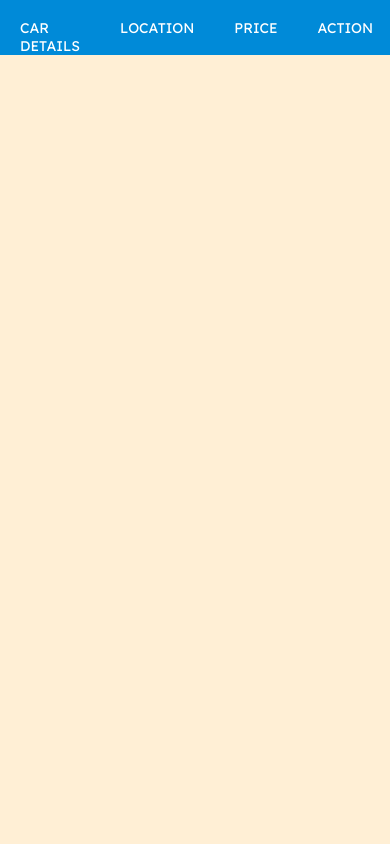
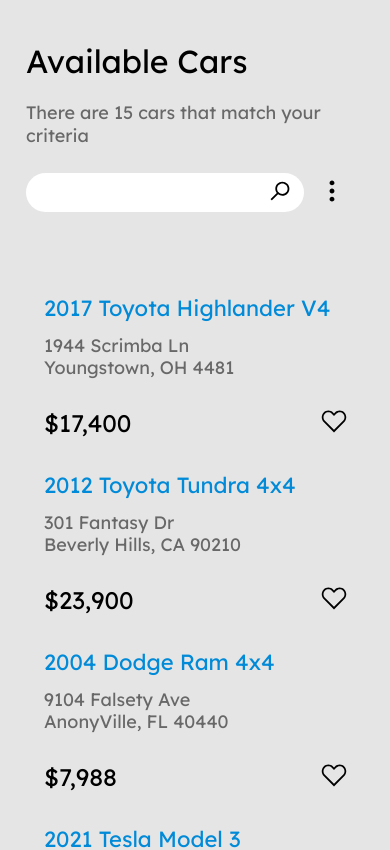
Before and after one commit to codexshell/car-listings, a SvelteKit app: page / in a window 390 px wide. Shown: the top 850 px of the page. Built offline with nearby package versions, Linux system fonts and the light colour scheme.

Commit message:
style: complete mobile layout

```diff
--- a/src/lib/components/CarEntry.svelte
+++ b/src/lib/components/CarEntry.svelte
@@ -9,7 +9,7 @@
 	export let city = 'City';
 	export let state = 'State';
 	export let zip = '00000';
-	export let price = 'Car price';
+	export let price = '9999';
 
 	let isFavorite = false;
 	const formattedPrice = new Intl.NumberFormat('en-US', {
@@ -49,7 +49,6 @@
 
 <style>
 	.container {
-		min-width: 38.2rem;
 		height: 17.7rem;
 		border-radius: 0.6rem;
 		padding-top: 1.5rem;
--- a/src/lib/components/SearchInput.svelte
+++ b/src/lib/components/SearchInput.svelte
@@ -5,16 +5,23 @@
 	import threeDots from '$lib/images/three-dots.svg';
 
 	export let filterOptions = [];
+	export let top = '0';
 
+	const topRem = `${top / 10}rem`;
 	let showModal = false;
+
 	const toggleModal = () => {
 		showModal = !showModal;
 	};
+	const hideModal = () => {
+		showModal = false;
+	};
 </script>
 
-<div class="container">
+<div style="--top: {topRem}" class="container">
 	<div class="input-wrapper">
-		<input type="text" /> <button class="search-btn"><img src={search} alt="" /></button>
+		<input type="text" />
+		<button on:click={hideModal} class="search-btn"><img src={search} alt="" /></button>
 	</div>
 	<button on:click={toggleModal} class="menu-btn">
 		<img src={threeDots} alt="menu" />
@@ -43,10 +50,10 @@
 <style>
 	.container {
 		display: flex;
-		justify-content: space-between;
 		align-items: center;
 		gap: 1.5rem;
 		position: relative;
+		margin-top: var(--top);
 	}
 
 	.input-wrapper {
@@ -89,9 +96,9 @@
 		background-color: white;
 		position: absolute;
 		top: 0;
-		right: 0;
+		left: 0;
 		margin-top: 5rem;
-		margin-right: 5rem;
+		margin-left: 1rem;
 		box-shadow: 1.1rem 1.8rem 5.4rem rgba(0, 0, 0, 0.11);
 		border-radius: 0.6rem;
 		padding: 3rem;
@@ -115,5 +122,6 @@
 
 	label {
 		font-size: 1.8rem;
+		cursor: pointer;
 	}
 </style>
--- a/src/lib/components/Text.svelte
+++ b/src/lib/components/Text.svelte
@@ -1,16 +1,19 @@
 <script>
 	export let label = 'Label';
 	export let variant = '';
+	export let top = 0;
+
+	let topRem = `${top / 10}rem`;
 </script>
 
 {#if variant === 'h1'}
-	<h1>{label}</h1>
+	<h1 style="--top: {topRem}">{label}</h1>
 {:else if variant === 'h2'}
-	<h2>{label}</h2>
+	<h2 style="--top: {topRem}">{label}</h2>
 {:else if variant === 'p'}
-	<p>{label}</p>
+	<p style="--top: {topRem}">{label}</p>
 {:else if variant === 'price'}
-	<span class="price">{label}</span>
+	<span style="--top: {topRem}" class="price">{label}</span>
 {/if}
 
 <style>
@@ -18,6 +21,7 @@
 		font-weight: 400;
 		font-size: 3.2rem;
 		line-height: 4rem;
+		margin-top: var(--top);
 	}
 
 	h2 {
@@ -25,6 +29,7 @@
 		font-size: 2.2rem;
 		line-height: 2.75rem;
 		color: #008ad8;
+		margin-top: var(--top);
 	}
 
 	p {
@@ -32,14 +37,13 @@
 		font-size: 1.8rem;
 		line-height: 2.25rem;
 		color: #686868;
+		margin-top: var(--top);
 	}
 
 	.price {
 		font-weight: 400;
 		font-size: 2.4rem;
 		line-height: 3rem;
-	}
-
-	@media only screen and (min-width: 1280px) {
+		margin-top: var(--top);
 	}
 </style>
--- a/src/routes/+page.svelte
+++ b/src/routes/+page.svelte
@@ -1,20 +1,89 @@
 <script>
-	// import Text from '$lib/components/Text.svelte';
-	// import SearchInput from '$lib/components/SearchInput.svelte';
-	// import CarEntry from '$lib/components/CarEntry.svelte';
-	import TableHeader from '$lib/components/TableHeader.svelte';
+	import Text from '$lib/components/Text.svelte';
+	import SearchInput from '$lib/components/SearchInput.svelte';
+	import CarEntry from '$lib/components/CarEntry.svelte';
+	// import TableHeader from '$lib/components/TableHeader.svelte';
 
-	// const filterOptions = ['New cars', 'Used cars', 'Dealership', 'For sale by owner'];
-	const tableHeaders = ['Car details', 'Location', 'Price', 'Action'];
+	const filterOptions = ['New cars', 'Used cars', 'Dealership', 'For sale by owner'];
+	// const tableHeaders = ['Car details', 'Location', 'Price', 'Action'];
+	const carCollection = [
+		{
+			name: '2017 Toyota Highlander V4',
+			street: '1944 Scrimba Ln',
+			city: 'Youngstown',
+			state: 'OH',
+			zip: '4481',
+			price: '17400'
+		},
+		{
+			name: '2012 Toyota Tundra 4x4',
+			street: '301 Fantasy Dr',
+			city: 'Beverly Hills',
+			state: 'CA',
+			zip: '90210',
+			price: '23900'
+		},
+		{
+			name: '2004 Dodge Ram 4x4',
+			street: '9104 Falsety Ave',
+			city: 'AnonyVille',
+			state: 'FL',
+			zip: '40440',
+			price: '7988'
+		},
+		{
+			name: '2021 Tesla Model 3',
+			street: '993 Fiscal St',
+			city: 'Boulder',
+			state: 'CO',
+			zip: '9391',
+			price: '37490'
+		},
+		{
+			name: '2017 Toyota Highlander V4',
+			street: '1944 Scrimba Ln',
+			city: 'Youngstown',
+			state: 'OH',
+			zip: '44481',
+			price: '17400'
+		},
+		{
+			name: '2012 Toyota Tundra 4x4',
+			street: '301 Fantasy Dr',
+			city: 'Beverly Hills',
+			state: 'CA',
+			zip: '90210'
+		}
+	];
 </script>
 
 <main>
-	<TableHeader headers={tableHeaders} />
+	<Text label="Available Cars" variant="h1" />
+	<Text top="7" label="There are 15 cars that match your criteria" variant="p" />
+	<SearchInput top="26" {filterOptions} />
+
+	<div class="collection-wrapper">
+		{#each carCollection as car}
+			<CarEntry
+				name={car.name}
+				street={car.street}
+				city={car.city}
+				state={car.state}
+				zip={car.zip}
+				price={car.price}
+			/>
+		{/each}
+	</div>
 </main>
 
 <style>
 	main {
-		background-color: papayawhip;
-		height: 100vh;
+		background-color: #e5e5e5;
+		min-height: 100vh;
+		padding: 4.1rem 2.6rem;
+	}
+
+	.collection-wrapper {
+		margin-top: 6.8rem;
 	}
 </style>
```
